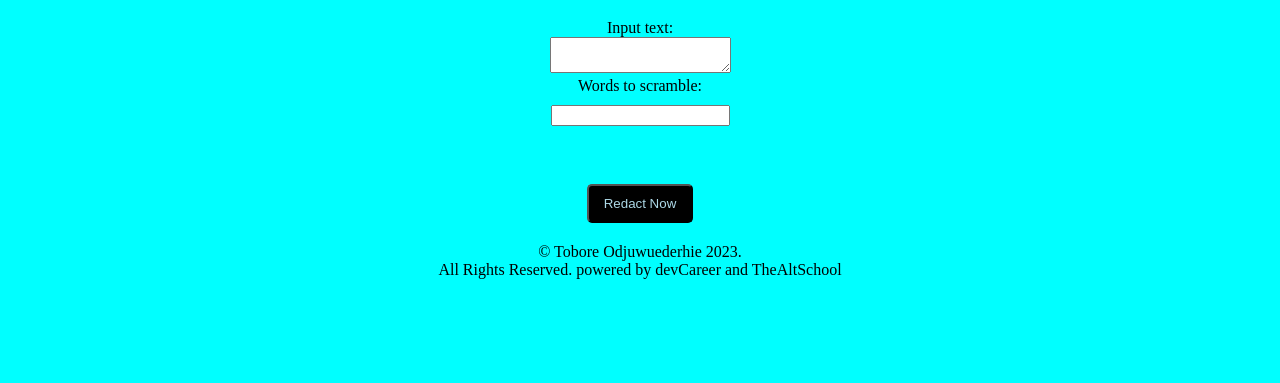
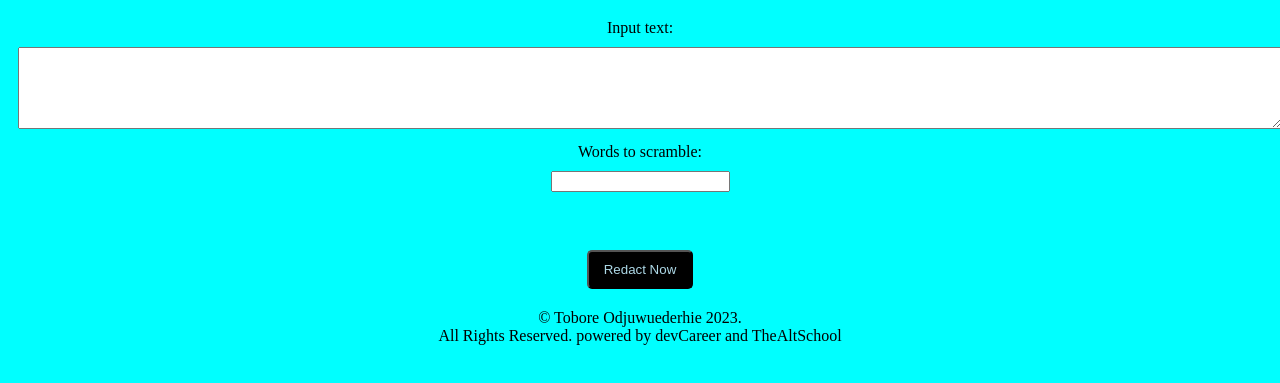
Before and after one commit to derhieakpos/Redactr, a plain HTML site: page index.html in a window 1280 px wide. Shown: the part 61-444 px from the top of the page. Drawn offline with Linux system fonts and the light colour scheme.

Commit message:
CSS update

```diff
--- a/styles.css
+++ b/styles.css
@@ -6,9 +6,9 @@ body{
 form{
     margin-bottom: 20px;
 }
-.input{
+#input{
     color: black;
-    width: 50%;
+    width: 100%;
     height: auto;
     padding: 25px;
     margin: 10px;
```
